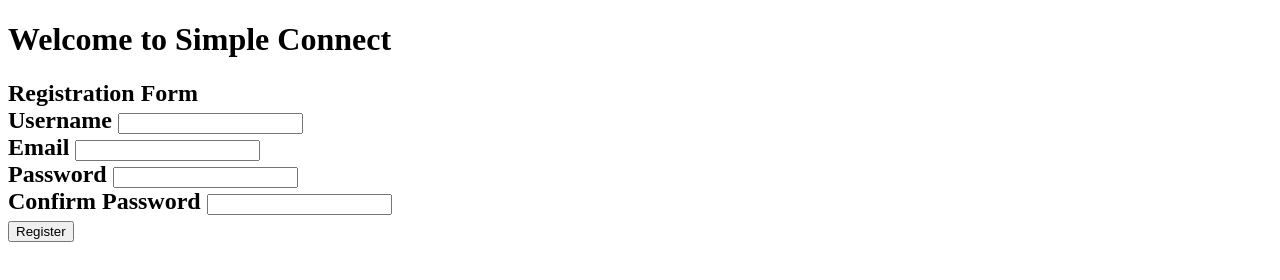
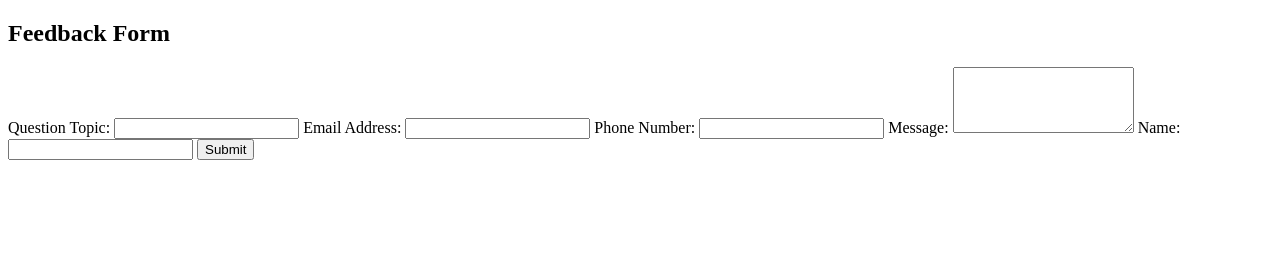
Before and after one commit to jarrellong/Group_45_MP, a website: page Simple/public/index.html in a window 1280 px wide. Drawn offline with Linux system fonts and the light colour scheme.

Commit message:
,dvn;lksdhfngkhds/'.klfh'

```diff
--- a/Simple/public/index.html
+++ b/Simple/public/index.html
@@ -1,35 +1,32 @@
 <!DOCTYPE html>
 <html lang="en">
 <head>
-  <meta charset="UTF-8">
-  <meta name="viewport" content="width=device-width, initial-scale=1.0">
-  <title>SimpleConnect</title>
-  <link rel="stylesheet" href="styles.css">
+    <meta charset="UTF-8">
+    <meta name="viewport" content="width=device-width, initial-scale=1.0">
+    <title>Feedback Form</title>
+    <link rel="stylesheet" href="styles.css">
 </head>
 <body>
- <h1>Welcome to Simple Connect</h1>
+    <div class="container">
+        <h2>Feedback Form</h2>
+        <form action="submit.php" method="post">
+            <label for="topic">Question Topic:</label>
+            <input type="text" id="topic" name="topic" required>
 
- <form id="registrationForm">
-   <h2>Registration Form
-     <div class="inputContainer">
-       <label for="username">Username</label>
-       <input type="text" id="username" name="username" required>
-     </div>
-     <div class="inputContainer">
-       <label for="email">Email</label>
-       <input type="email" id="email" name="email" required>
-     </div>
-     <div class="inputContainer">
-       <label for="password">Password</label>
-       <input type="password" id="password" name="password" required>
-     </div>
-     <div class="inputContainer">
-       <label for="confirmPassword">Confirm Password</label>
-       <input type="password" id="confirmPassword" name="confirmPassword" required>
-     </div>
-     <button type="submit">Register</button>
-   </h2>
- </form>
+            <label for="email">Email Address:</label>
+            <input type="email" id="email" name="email" required>
 
+            <label for="phone">Phone Number:</label>
+            <input type="tel" id="phone" name="phone" required>
+
+            <label for="message">Message:</label>
+            <textarea id="message" name="message" rows="4" required></textarea>
+
+            <label for="name">Name:</label>
+            <input type="text" id="name" name="name" required>
+
+            <input type="submit" value="Submit">
+        </form>
+    </div>
 </body>
 </html>
--- a/Simple/public/styles.css.css
+++ b/Simple/public/styles.css.css
@@ -1,50 +1,43 @@
 body {
     font-family: Arial, sans-serif;
-    background-color: #f5f5f5;
 }
 
-#registrationForm {
-    width: 100%;
+.container {
     max-width: 400px;
     margin: 50px auto;
-    padding: 30px;
-    background-color: #fff;
+    padding: 20px;
+    border: 1px solid #ccc;
     border-radius: 5px;
-    box-shadow: 0px 0px 5px 0px rgba(0,0,0,0.1);
+    box-shadow: 0 0 10px rgba(0, 0, 0, 0.1);
 }
 
-h2 {
-    text-align: center;
-    margin-bottom: 20px;
-}
-
-.inputContainer {
-    margin-bottom: 20px;
+form {
+    display: grid;
+    grid-gap: 10px;
 }
 
 label {
-    display: block;
-    margin-bottom: 5px;
+    font-weight: bold;
 }
 
-input {
+input,
+textarea {
     width: 100%;
-    padding: 10px;
-    border: 1px solid #ddd;
-    border-radius: 5px;
+    padding: 8px;
     box-sizing: border-box;
+    margin-top: 4px;
+    margin-bottom: 10px;
 }
 
-button {
-    width: 100%;
-    padding: 10px;
-    background-color: #333;
-    color: #fff;
+input[type="submit"] {
+    background-color: #4caf50;
+    color: white;
     border: none;
+    padding: 10px 15px;
+    text-align: center;
+    text-decoration: none;
+    display: inline-block;
+    font-size: 16px;
     border-radius: 5px;
     cursor: pointer;
 }
-
-button:hover {
-    background-color: #555;
-}
```
